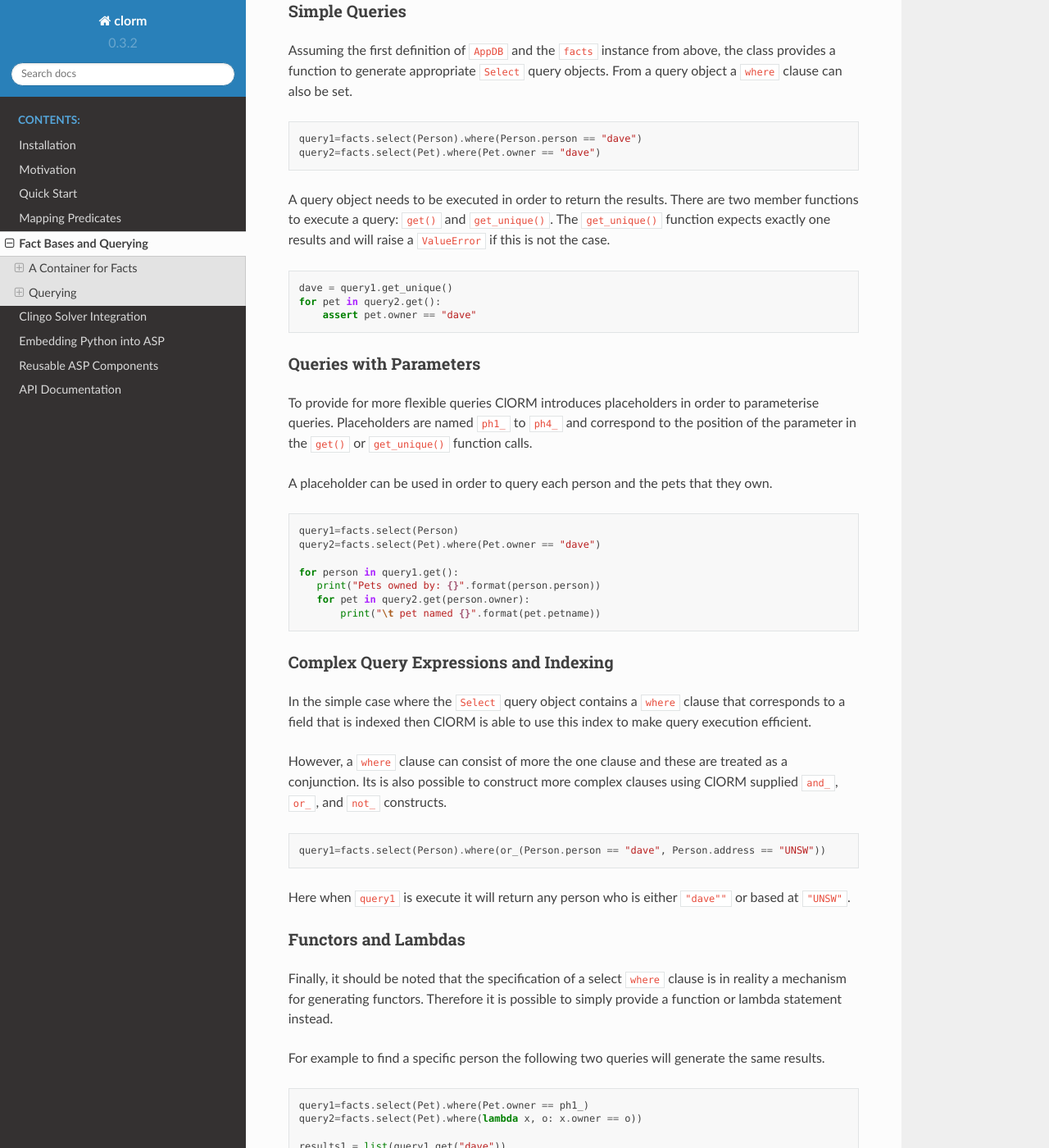
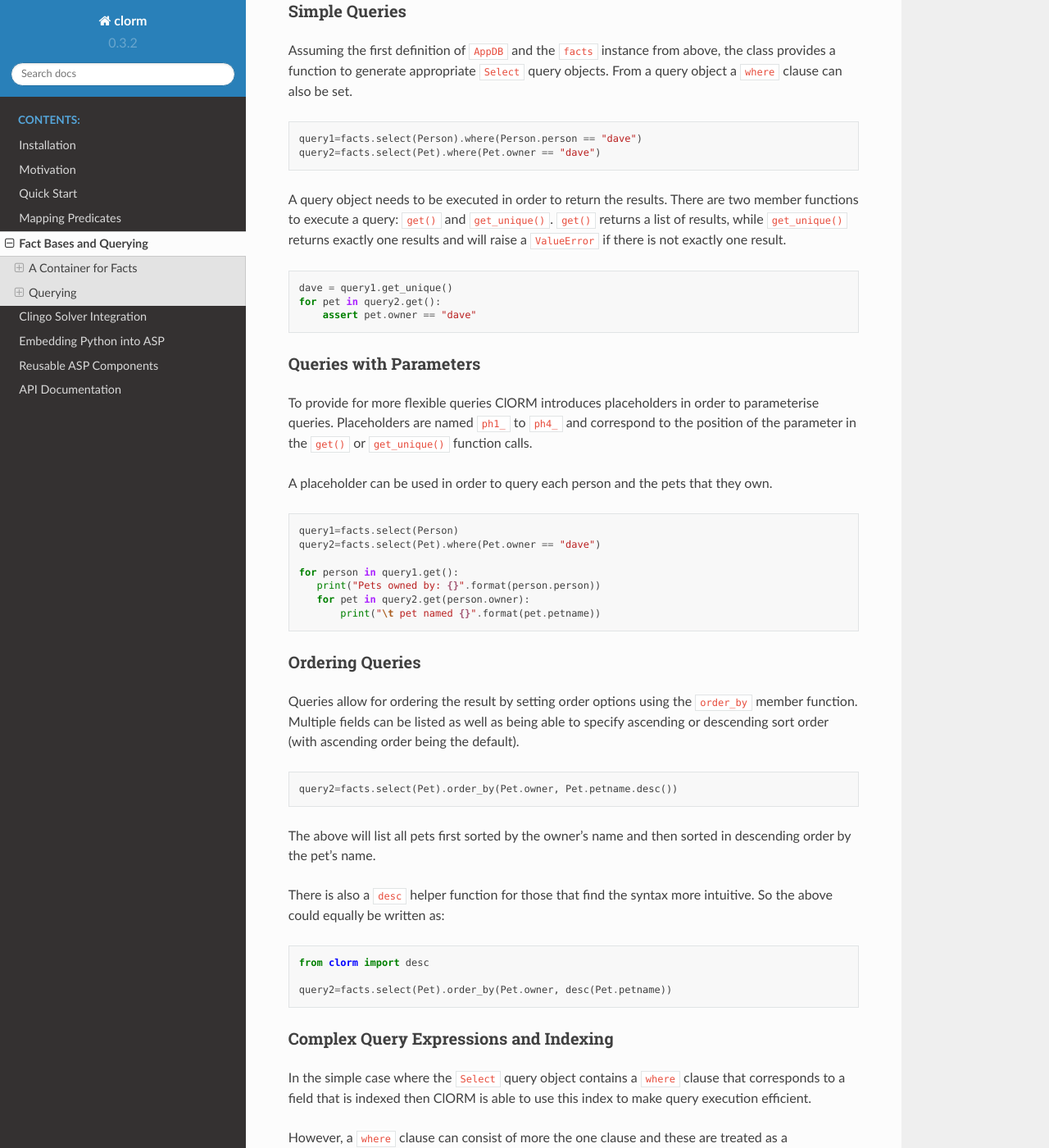
Before and after one commit to potassco/clorm, a Sphinx documentation site: the page built from docs/clorm/factbase.rst, in a window 1280 px wide and 1400 px high, scrolled down 2702 px. Shown: the whole window at 82% size. Built offline with Sphinx 7.4.7 and the Read the Docs theme 2.0.0, drawn with Linux system fonts in a browser that asks for light colours.

Commit message:
Updated the documentation and quickstart examples to include query sorting

```diff
--- a/docs/clorm/factbase.rst
+++ b/docs/clorm/factbase.rst
@@ -149,9 +149,10 @@ objects. From a query object a ``where`` clause can also be set.
        query2=facts.select(Pet).where(Pet.owner == "dave")
 
 A query object needs to be executed in order to return the results. There are
-two member functions to execute a query: ``get()`` and ``get_unique()``. The
-``get_unique()`` function expects exactly one results and will raise a
-``ValueError`` if this is not the case.
+two member functions to execute a query: ``get()`` and
+``get_unique()``. ``get()`` returns a list of results, while ``get_unique()``
+returns exactly one results and will raise a ``ValueError`` if there is not
+exactly one result.
 
 .. code-block:: python
 
@@ -178,6 +179,31 @@ A placeholder can be used in order to query each person and the pets that they o
           print("Pets owned by: {}".format(person.person))
           for pet in query2.get(person.owner):
 	      print("\t pet named {}".format(pet.petname))
+
+
+Ordering Queries
+^^^^^^^^^^^^^^^^
+
+Queries allow for ordering the result by setting order options using the
+``order_by`` member function. Multiple fields can be listed as well as being
+able to specify ascending or descending sort order (with ascending order being
+the default).
+
+.. code-block:: python
+
+       query2=facts.select(Pet).order_by(Pet.owner, Pet.petname.desc())
+
+The above will list all pets first sorted by the owner's name and then sorted in
+descending order by the pet's name.
+
+There is also a ``desc`` helper function for those that find the syntax more
+intuitive. So the above could equally be written as:
+
+.. code-block:: python
+
+	from clorm import desc
+
+	query2=facts.select(Pet).order_by(Pet.owner, desc(Pet.petname))
 
 
 Complex Query Expressions and Indexing
--- a/docs/conf.py
+++ b/docs/conf.py
@@ -105,7 +105,7 @@ html_theme_options = {
 # Add any paths that contain custom static files (such as style sheets) here,
 # relative to this directory. They are copied after the builtin static files,
 # so a file named "default.css" will overwrite the builtin "default.css".
-html_static_path = ['_static']
+#html_static_path = ['_static']
 
 # Custom sidebar templates, must be a dictionary that maps document names
 # to template names.
```
Also changed, not shown: README.rst (+9 -5 lines), docs/clorm/quickstart.rst (+9 -5 lines), 3 other files.
